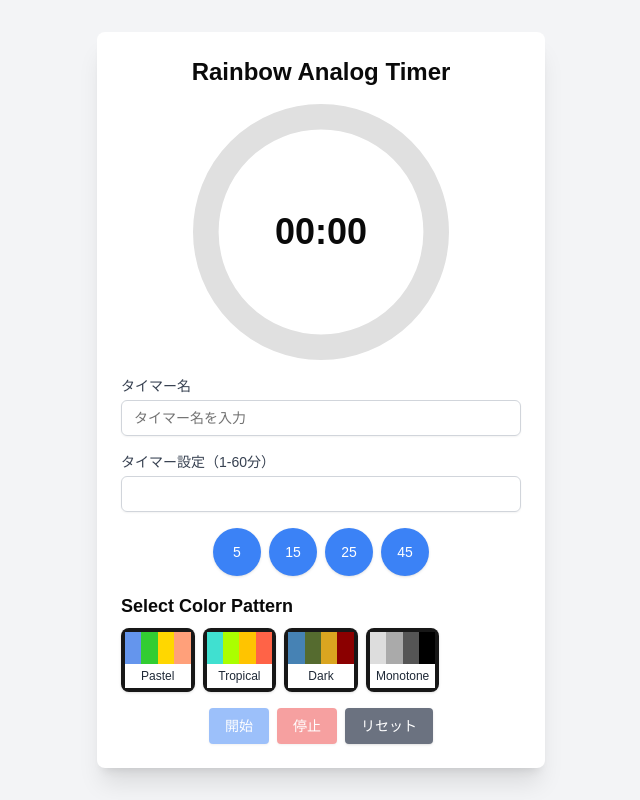
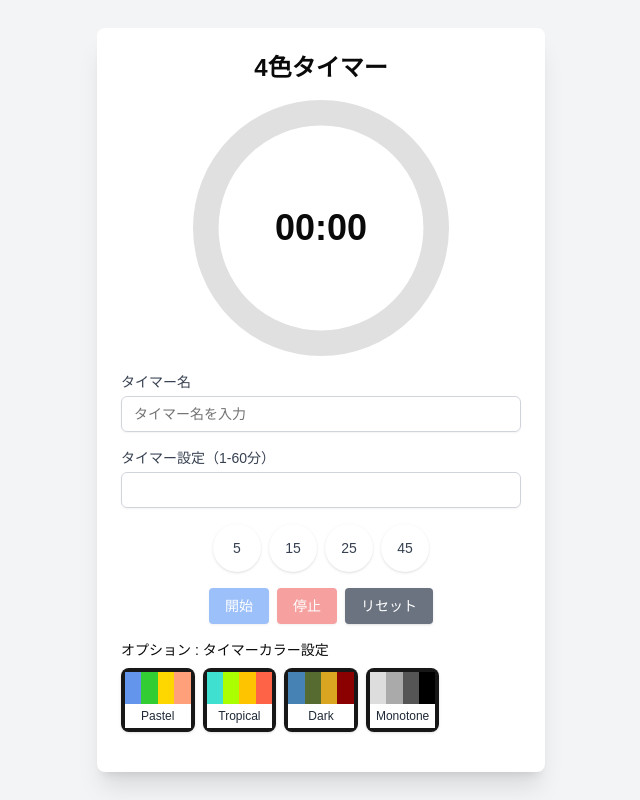
Before and after one commit to mari2t/rainbow_analog_timer, a Next.js app: page / in a window 1280 px wide. Shown: the whole page, without its empty margins (319-959 px from the left). Built offline with nearby package versions, Linux system fonts and the light colour scheme.

Commit message:
style : 色選択ボタンの位置を変更

```diff
--- a/src/app/components/RainbowAnalogTimer.tsx
+++ b/src/app/components/RainbowAnalogTimer.tsx
@@ -62,6 +62,7 @@ const colorPatterns: { name: string; pattern: ColorPattern }[] = [
 ];
 
 export default function RainbowAnalogTimer() {
+  const [isClient, setIsClient] = useState(false);
   const [time, setTime] = useState<number>(0);
   const [isRunning, setIsRunning] = useState<boolean>(false);
   const [timerName, setTimerName] = useState<string>("");
@@ -69,10 +70,13 @@ export default function RainbowAnalogTimer() {
   const [maxTime, setMaxTime] = useState<number>(3600);
   const [inputMinutes, setInputMinutes] = useState<string>("");
   const [error, setError] = useState<string | null>(null);
-  const [colorPattern, setColorPattern] = useState<ColorPattern>(
-    colorPatterns[0].pattern
-  );
+  const [colorPattern, setColorPattern] = useState<ColorPattern | null>(null);
   const intervalRef = useRef<NodeJS.Timeout | null>(null);
+
+  useEffect(() => {
+    setIsClient(true);
+    setColorPattern(colorPatterns[0].pattern);
+  }, []);
 
   useEffect(() => {
     if (isRunning && time > 0) {
@@ -188,12 +192,14 @@ export default function RainbowAnalogTimer() {
     };
   };
 
+  if (!isClient) {
+    return null; // または、ローディング表示
+  }
+
   return (
     <div className="flex flex-col items-center justify-center min-h-screen bg-gray-100 p-4">
       <div className="bg-white rounded-lg shadow-xl p-6 w-full max-w-md">
-        <h1 className="text-2xl font-bold mb-4 text-center">
-          Rainbow Analog Timer
-        </h1>
+        <h1 className="text-2xl font-bold mb-4 text-center">4色タイマー</h1>
         <div className="relative w-64 h-64 mx-auto mb-4">
           <svg viewBox="0 0 100 100" className="w-full h-full">
             <circle
@@ -204,9 +210,11 @@ export default function RainbowAnalogTimer() {
               stroke="#e0e0e0"
               strokeWidth="10"
             />
-            {colorPattern.map((segment, index) => {
+            {colorPattern &&
+              colorPattern.map((segment, index) => {
                 const startAngle = 360 * (segment.start / 100);
-              const endAngle = 360 * (Math.min(percentage, segment.end) / 100);
+                const endAngle =
+                  360 * (Math.min(percentage, segment.end) / 100);
                 if (startAngle < endAngle) {
                   return (
                     <path
@@ -273,36 +281,9 @@ export default function RainbowAnalogTimer() {
                 key={minutes}
                 onClick={() => setTimerMinutes(minutes)}
                 disabled={isRunning}
-                className="w-12 h-12 rounded-full bg-blue-500 text-white hover:bg-blue-600 focus:outline-none focus:ring-2 focus:ring-blue-500 focus:ring-opacity-50 disabled:opacity-50"
+                className="w-12 h-12 rounded-full bg-white text-gray-700 hover:bg-gray-100 focus:outline-none focus:ring-2 focus:ring-gray-700 focus:ring-opacity-100 disabled:opacity-50"
               >
                 {minutes}
-              </Button>
-            ))}
-          </div>
-        </div>
-        <div className="mb-4">
-          <h2 className="text-lg font-semibold mb-2">Select Color Pattern</h2>
-          <div className="grid grid-cols-1 sm:grid-cols-2 lg:grid-cols-3 xl:grid-cols-5 gap-2">
-            {colorPatterns.map((patternObj, index) => (
-              <Button
-                key={index}
-                onClick={() => setColorPattern(patternObj.pattern)}
-                className="w-full h-16 p-1 rounded-lg overflow-hidden focus:outline-none focus:ring-2 focus:ring-blue-500 focus:ring-opacity-50 transition-transform transform hover:scale-105"
-              >
-                <div className="w-full h-full flex flex-col">
-                  <div className="flex-grow flex">
-                    {patternObj.pattern.map((segment, segmentIndex) => (
-                      <div
-                        key={segmentIndex}
-                        className="flex-grow"
-                        style={{ backgroundColor: segment.color }}
-                      />
-                    ))}
-                  </div>
-                  <div className="text-xs font-medium text-center py-1 bg-white text-gray-800">
-                    {patternObj.name}
-                  </div>
-                </div>
               </Button>
             ))}
           </div>
@@ -331,6 +312,35 @@ export default function RainbowAnalogTimer() {
             リセット
           </Button>
         </div>
+        <div className="mb-4">
+          <h2 className="text-sm font-medium mt-4 mb-2">
+            オプション : タイマーカラー設定
+          </h2>
+          <div className="grid grid-cols-1 sm:grid-cols-2 lg:grid-cols-3 xl:grid-cols-5 gap-2">
+            {colorPatterns.map((patternObj, index) => (
+              <Button
+                key={index}
+                onClick={() => setColorPattern(patternObj.pattern)}
+                className="w-full h-16 p-1 rounded-lg overflow-hidden focus:outline-none focus:ring-2 focus:ring-blue-500 focus:ring-opacity-50 transition-transform transform hover:scale-105"
+              >
+                <div className="w-full h-full flex flex-col">
+                  <div className="flex-grow flex">
+                    {patternObj.pattern.map((segment, segmentIndex) => (
+                      <div
+                        key={segmentIndex}
+                        className="flex-grow"
+                        style={{ backgroundColor: segment.color }}
+                      />
+                    ))}
+                  </div>
+                  <div className="text-xs font-medium text-center py-1 bg-white text-gray-800">
+                    {patternObj.name}
+                  </div>
+                </div>
+              </Button>
+            ))}
+          </div>
+        </div>
       </div>
       <AlertDialog open={showAlert} onOpenChange={setShowAlert}>
         <AlertDialogContent>
```
Also changed, not shown: 1 other file (tests, documents, lock files or other folders). Lines whose indentation alone changed are shown as unchanged.
